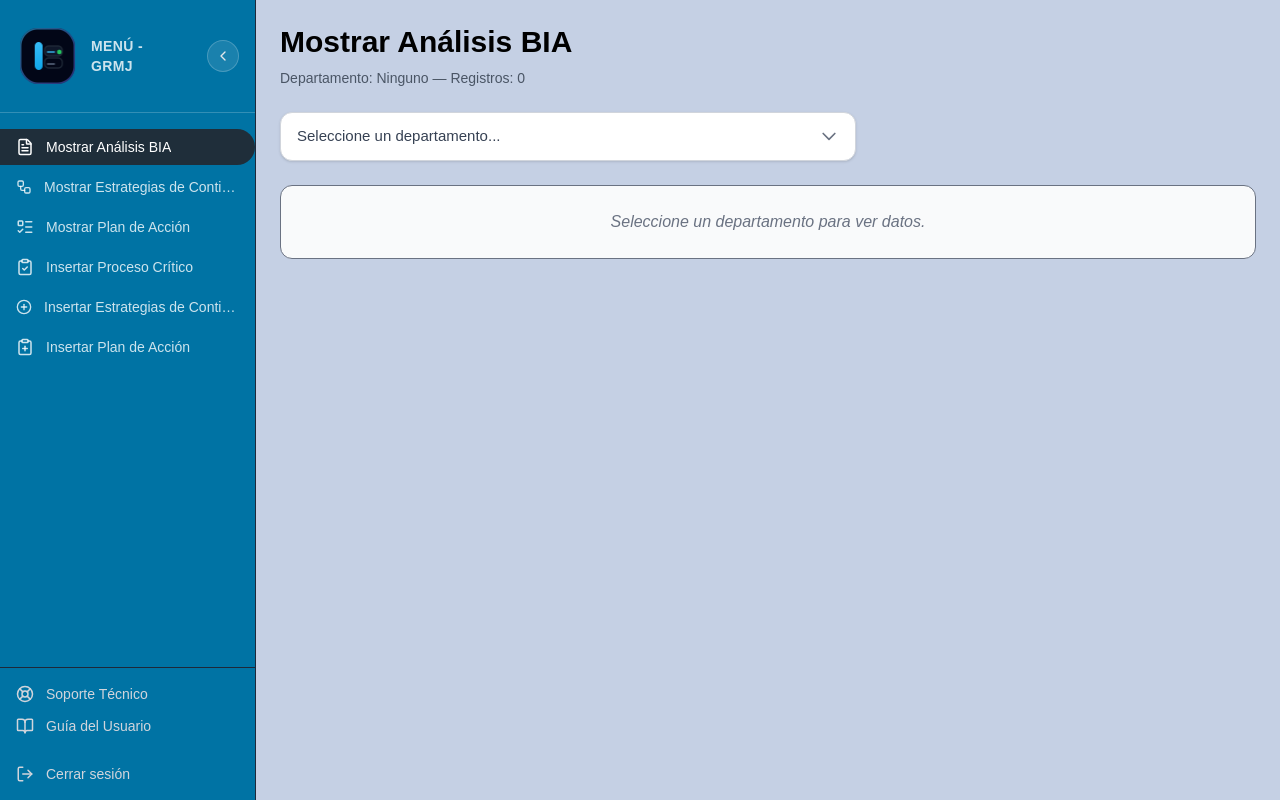
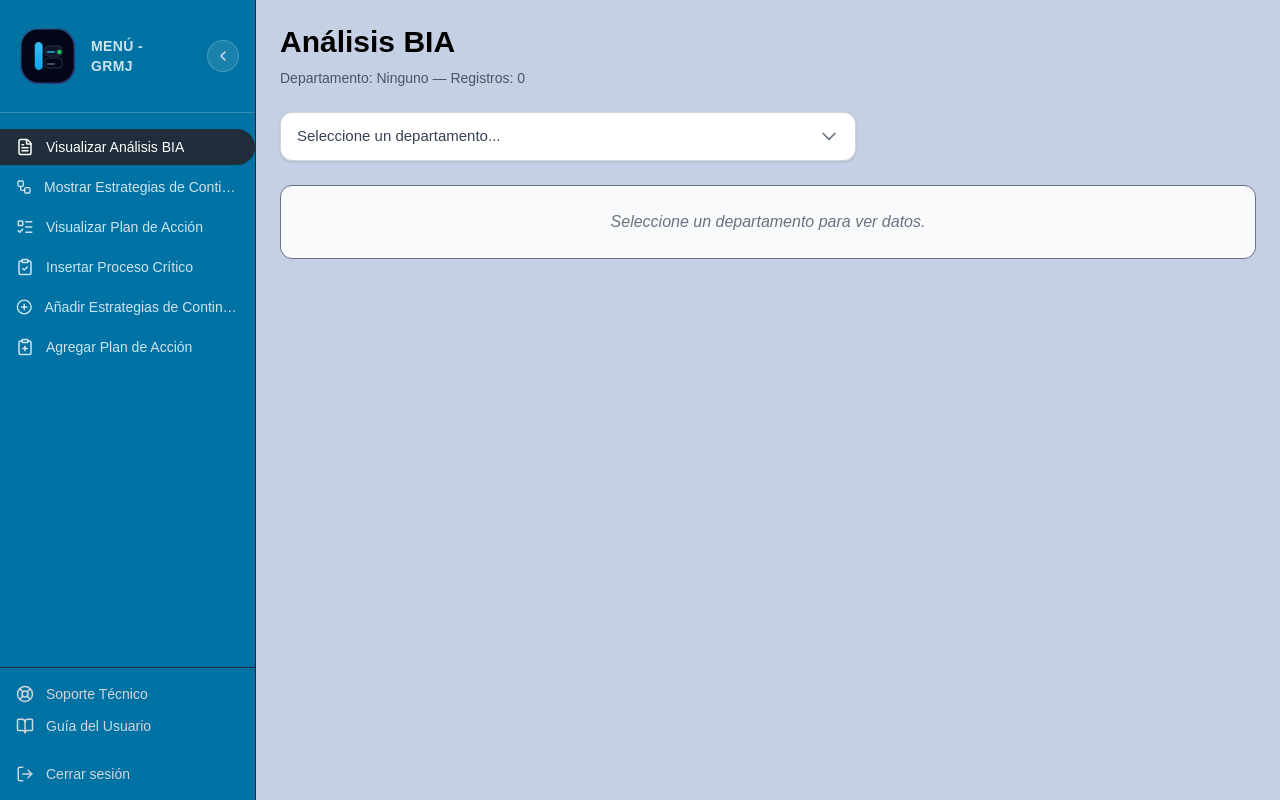
Before and after one commit to KevHernandez09/AnalisisBia, a Next.js app: page /analisis-bia in a window 1280 px wide. Built offline with nearby package versions, Linux system fonts and the light colour scheme.

Commit message:
update sidebar

```diff
--- a/src/app/(private)/analisis-bia/page.tsx
+++ b/src/app/(private)/analisis-bia/page.tsx
@@ -120,7 +120,7 @@ export default function AnalisisBIA() {
 
   return (
     <section className="text-black">
-      <h1 className="text-3xl font-bold mb-2">Mostrar Análisis BIA</h1>
+      <h1 className="text-3xl font-bold mb-2">Análisis BIA</h1>
 
       <p className="text-sm text-gray-600 mb-6">
         Departamento:{" "}
--- a/src/components/Sidebar.tsx
+++ b/src/components/Sidebar.tsx
@@ -32,7 +32,7 @@ export default function Sidebar() {
   const links: NavLink[] = [
     {
       href: "/analisis-bia",
-      label: "Mostrar Análisis BIA",
+      label: "Visualizar Análisis BIA",
       icon: <FileText size={18} />,
     },
     {
@@ -42,7 +42,7 @@ export default function Sidebar() {
     },
     {
       href: "/lista",
-      label: "Mostrar Plan de Acción",
+      label: "Visualizar Plan de Acción",
       icon: <ListTodo size={18} />,
     },
     {
@@ -52,12 +52,12 @@ export default function Sidebar() {
     },
     {
       href: "/continuidad",
-      label: "Insertar Estrategias de Continuidad",
+      label: "Añadir Estrategias de Continuidad",
       icon: <CirclePlus size={18} />,
     },
     {
       href: "/plan",
-      label: "Insertar Plan de Acción",
+      label: "Agregar Plan de Acción",
       icon: <ClipboardPlus size={18} />,
     },
   ];
```
